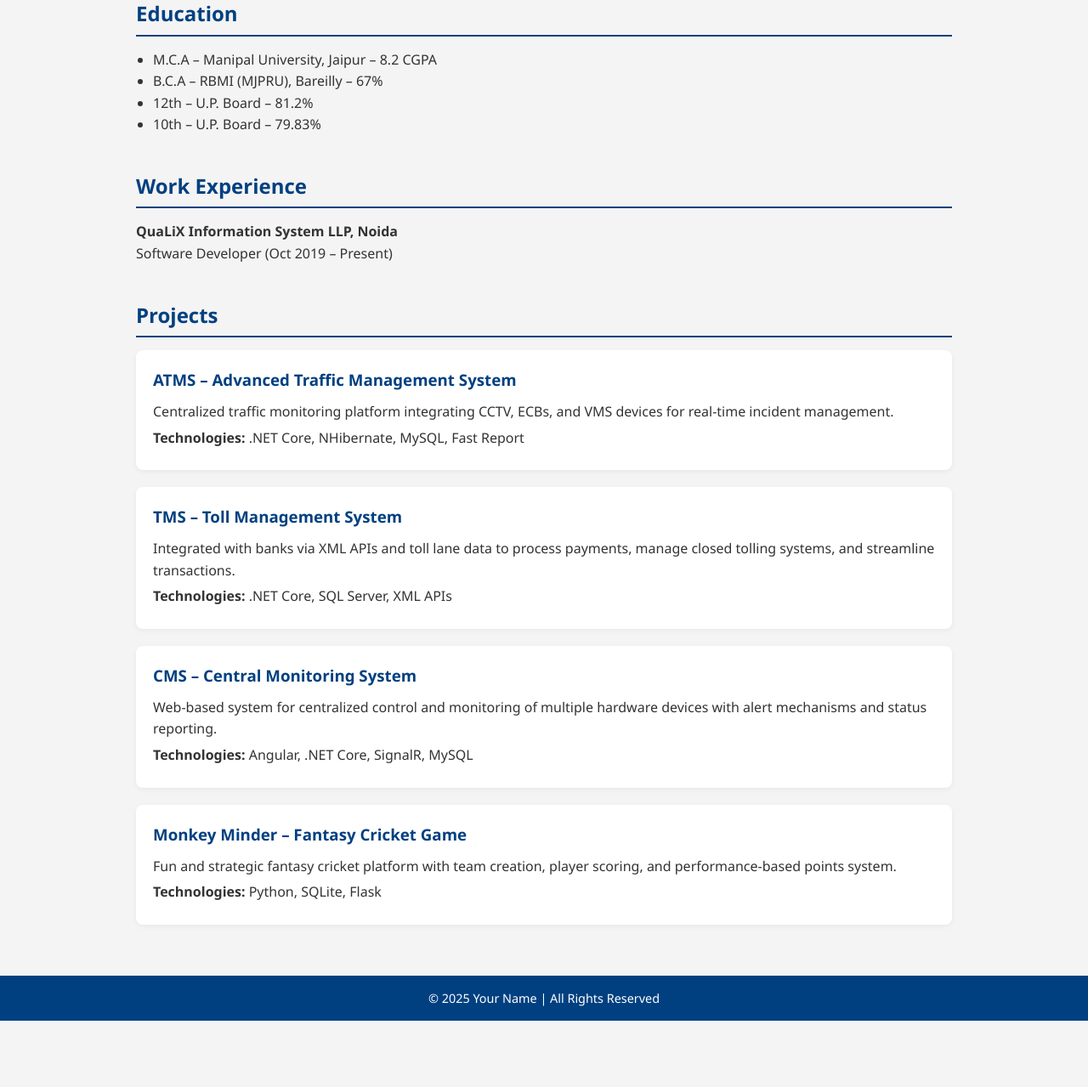
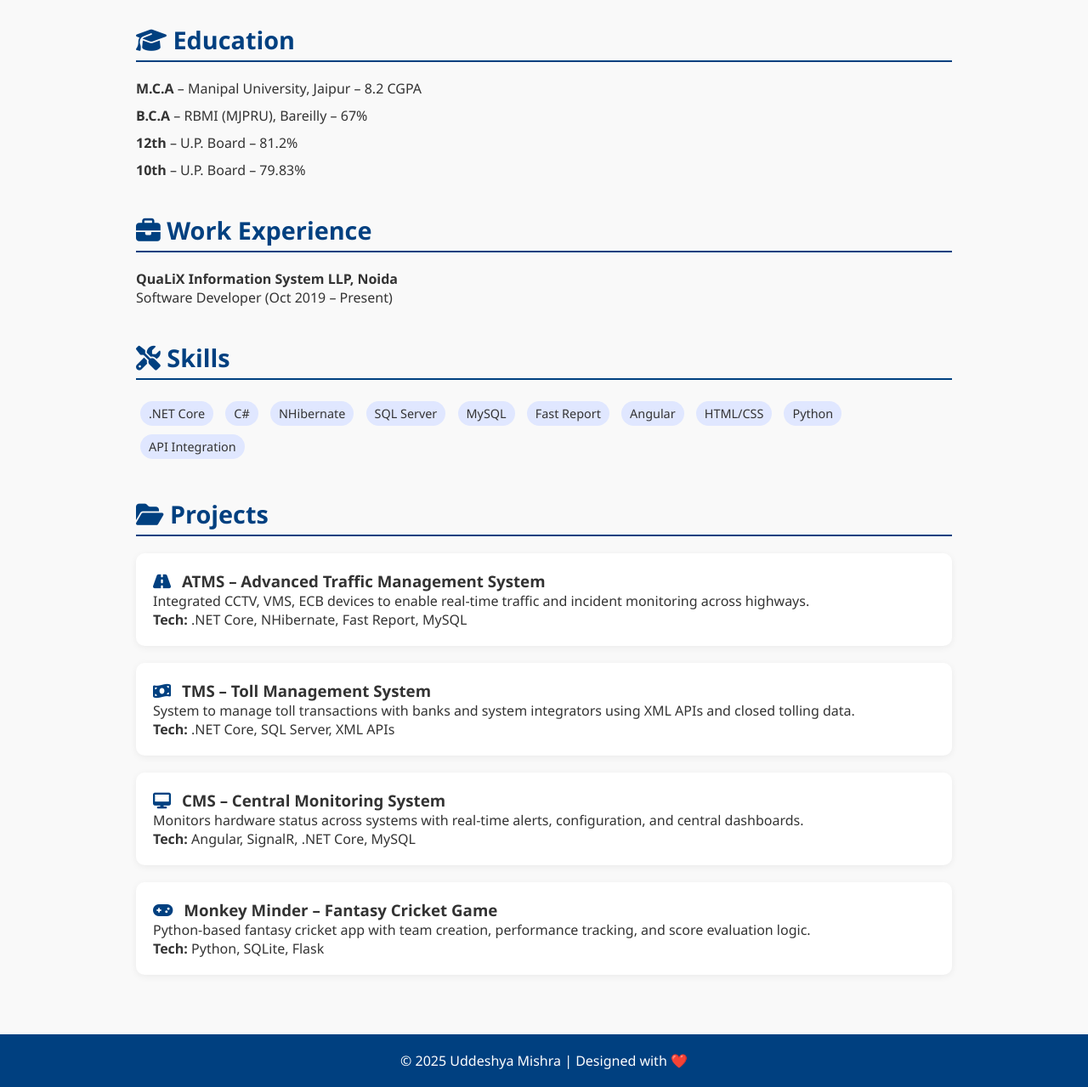
Before and after one commit to Udddeshya/portfolio, a plain HTML site: page index.html in a window 1280 px wide. Shown: the part 359-1638 px from the top of the page at 85% size. Before the commit the page ends 1560 px from the top, so only its background shows below. Drawn offline with Linux system fonts and the light colour scheme.

Commit message:
Update index.html

```diff
--- a/index.html
+++ b/index.html
@@ -3,13 +3,15 @@
 <head>
   <meta charset="UTF-8" />
   <meta name="viewport" content="width=device-width, initial-scale=1.0"/>
-  <title>Portfolio | Software Developer</title>
+  <title>Uddeshya Mishra Portfolio</title>
+  <link rel="stylesheet" href="https://cdnjs.cloudflare.com/ajax/libs/font-awesome/6.5.0/css/all.min.css"/>
   <style>
     :root {
       --primary: #004080;
-      --secondary: #f4f4f4;
+      --bg: #f9f9f9;
+      --white: #fff;
       --text: #333;
-      --card-bg: #fff;
+      --badge-bg: #e0e7ff;
     }
 
     * {
@@ -20,32 +22,30 @@
 
     body {
       font-family: 'Segoe UI', sans-serif;
-      background-color: var(--secondary);
+      background-color: var(--bg);
       color: var(--text);
-      line-height: 1.6;
     }
 
     header {
-      background: var(--primary);
-      color: #fff;
+      background-color: var(--primary);
+      color: white;
       padding: 40px 20px;
       text-align: center;
     }
 
     header h1 {
-      font-size: 2.5rem;
-      margin-bottom: 10px;
+      font-size: 2.8rem;
     }
 
     header p {
       font-size: 1.2rem;
-      color: #cce0ff;
+      color: #cde;
     }
 
     .container {
       max-width: 1000px;
       margin: auto;
-      padding: 20px;
+      padding: 30px 20px;
     }
 
     section {
@@ -53,39 +53,61 @@
     }
 
     h2 {
+      font-size: 1.8rem;
+      margin-bottom: 20px;
       color: var(--primary);
-      margin-bottom: 15px;
       border-bottom: 2px solid var(--primary);
       padding-bottom: 5px;
     }
 
     ul {
-      padding-left: 20px;
+      list-style: none;
+      padding-left: 0;
     }
 
-    .project-card {
-      background: var(--card-bg);
+    li {
+      margin-bottom: 10px;
+    }
+
+    .badge {
+      display: inline-block;
+      background: var(--badge-bg);
+      color: #333;
+      padding: 5px 10px;
+      margin: 5px;
+      border-radius: 20px;
+      font-size: 0.9rem;
+    }
+
+    .project {
+      background-color: var(--white);
       padding: 20px;
-      border-radius: 8px;
-      box-shadow: 0 2px 6px rgba(0, 0, 0, 0.05);
+      border-radius: 10px;
+      box-shadow: 0 2px 8px rgba(0, 0, 0, 0.06);
       margin-bottom: 20px;
     }
 
-    .project-card h3 {
-      margin-bottom: 10px;
+    .project i {
+      margin-right: 8px;
       color: var(--primary);
     }
 
-    .project-card p {
-      margin-bottom: 5px;
+    .footer {
+      background-color: var(--primary);
+      color: white;
+      text-align: center;
+      padding: 20px;
     }
 
-    footer {
-      background: var(--primary);
+    .icons a {
       color: white;
-      text-align: center;
-      padding: 15px;
-      font-size: 0.9rem;
+      margin: 0 10px;
+      font-size: 1.3rem;
+      transition: color 0.3s;
+    }
+
+    .icons a:hover {
+      color: #90c9ff;
     }
 
     @media (max-width: 600px) {
@@ -96,66 +118,89 @@
   </style>
 </head>
 <body>
+
   <header>
-    <h1>Your Name</h1>
-    <p>Software Developer | QuaLiX Information System LLP</p>
+    <h1>Uddeshya Mishra</h1>
+    <p><i class="fas fa-laptop-code"></i> Software Developer | QuaLiX Information System LLP</p>
+    <div class="icons" style="margin-top: 10px;">
+      <a href="#"><i class="fab fa-linkedin"></i></a>
+      <a href="#"><i class="fab fa-github"></i></a>
+      <a href="mailto:you@example.com"><i class="fas fa-envelope"></i></a>
+    </div>
   </header>
 
   <div class="container">
+
     <section>
-      <h2>About Me</h2>
+      <h2><i class="fas fa-user"></i> About Me</h2>
       <p>
-        I'm a software developer with over 5 years of experience in building enterprise-level applications and smart system integrations.
-        Skilled in .NET Core, SQL, hardware integration, and modern web technologies.
+        Experienced Software Developer with 5+ years in backend and full-stack development. Skilled in .NET Core, SQL, hardware integration, and smart infrastructure systems. Passionate about clean architecture and automation.
       </p>
     </section>
 
     <section>
-      <h2>Education</h2>
+      <h2><i class="fas fa-graduation-cap"></i> Education</h2>
       <ul>
-        <li>M.C.A – Manipal University, Jaipur – 8.2 CGPA</li>
-        <li>B.C.A – RBMI (MJPRU), Bareilly – 67%</li>
-        <li>12th – U.P. Board – 81.2%</li>
-        <li>10th – U.P. Board – 79.83%</li>
+        <li><strong>M.C.A</strong> – Manipal University, Jaipur – 8.2 CGPA</li>
+        <li><strong>B.C.A</strong> – RBMI (MJPRU), Bareilly – 67%</li>
+        <li><strong>12th</strong> – U.P. Board – 81.2%</li>
+        <li><strong>10th</strong> – U.P. Board – 79.83%</li>
       </ul>
     </section>
 
     <section>
-      <h2>Work Experience</h2>
+      <h2><i class="fas fa-briefcase"></i> Work Experience</h2>
       <p><strong>QuaLiX Information System LLP, Noida</strong><br/>Software Developer (Oct 2019 – Present)</p>
     </section>
 
     <section>
-      <h2>Projects</h2>
+      <h2><i class="fas fa-tools"></i> Skills</h2>
+      <div>
+        <span class="badge">.NET Core</span>
+        <span class="badge">C#</span>
+        <span class="badge">NHibernate</span>
+        <span class="badge">SQL Server</span>
+        <span class="badge">MySQL</span>
+        <span class="badge">Fast Report</span>
+        <span class="badge">Angular</span>
+        <span class="badge">HTML/CSS</span>
+        <span class="badge">Python</span>
+        <span class="badge">API Integration</span>
+      </div>
+    </section>
 
-      <div class="project-card">
-        <h3>ATMS – Advanced Traffic Management System</h3>
-        <p>Centralized traffic monitoring platform integrating CCTV, ECBs, and VMS devices for real-time incident management.</p>
-        <p><strong>Technologies:</strong> .NET Core, NHibernate, MySQL, Fast Report</p>
+    <section>
+      <h2><i class="fas fa-folder-open"></i> Projects</h2>
+
+      <div class="project">
+        <h3><i class="fas fa-road"></i> ATMS – Advanced Traffic Management System</h3>
+        <p>Integrated CCTV, VMS, ECB devices to enable real-time traffic and incident monitoring across highways.</p>
+        <p><strong>Tech:</strong> .NET Core, NHibernate, Fast Report, MySQL</p>
       </div>
 
-      <div class="project-card">
-        <h3>TMS – Toll Management System</h3>
-        <p>Integrated with banks via XML APIs and toll lane data to process payments, manage closed tolling systems, and streamline transactions.</p>
-        <p><strong>Technologies:</strong> .NET Core, SQL Server, XML APIs</p>
+      <div class="project">
+        <h3><i class="fas fa-money-bill-wave"></i> TMS – Toll Management System</h3>
+        <p>System to manage toll transactions with banks and system integrators using XML APIs and closed tolling data.</p>
+        <p><strong>Tech:</strong> .NET Core, SQL Server, XML APIs</p>
       </div>
 
-      <div class="project-card">
-        <h3>CMS – Central Monitoring System</h3>
-        <p>Web-based system for centralized control and monitoring of multiple hardware devices with alert mechanisms and status reporting.</p>
-        <p><strong>Technologies:</strong> Angular, .NET Core, SignalR, MySQL</p>
+      <div class="project">
+        <h3><i class="fas fa-desktop"></i> CMS – Central Monitoring System</h3>
+        <p>Monitors hardware status across systems with real-time alerts, configuration, and central dashboards.</p>
+        <p><strong>Tech:</strong> Angular, SignalR, .NET Core, MySQL</p>
       </div>
 
-      <div class="project-card">
-        <h3>Monkey Minder – Fantasy Cricket Game</h3>
-        <p>Fun and strategic fantasy cricket platform with team creation, player scoring, and performance-based points system.</p>
-        <p><strong>Technologies:</strong> Python, SQLite, Flask</p>
+      <div class="project">
+        <h3><i class="fas fa-gamepad"></i> Monkey Minder – Fantasy Cricket Game</h3>
+        <p>Python-based fantasy cricket app with team creation, performance tracking, and score evaluation logic.</p>
+        <p><strong>Tech:</strong> Python, SQLite, Flask</p>
       </div>
     </section>
   </div>
 
-  <footer>
-    &copy; 2025 Your Name | All Rights Reserved
+  <footer class="footer">
+    &copy; 2025 Uddeshya Mishra | Designed with ❤️
   </footer>
+
 </body>
 </html>
```
